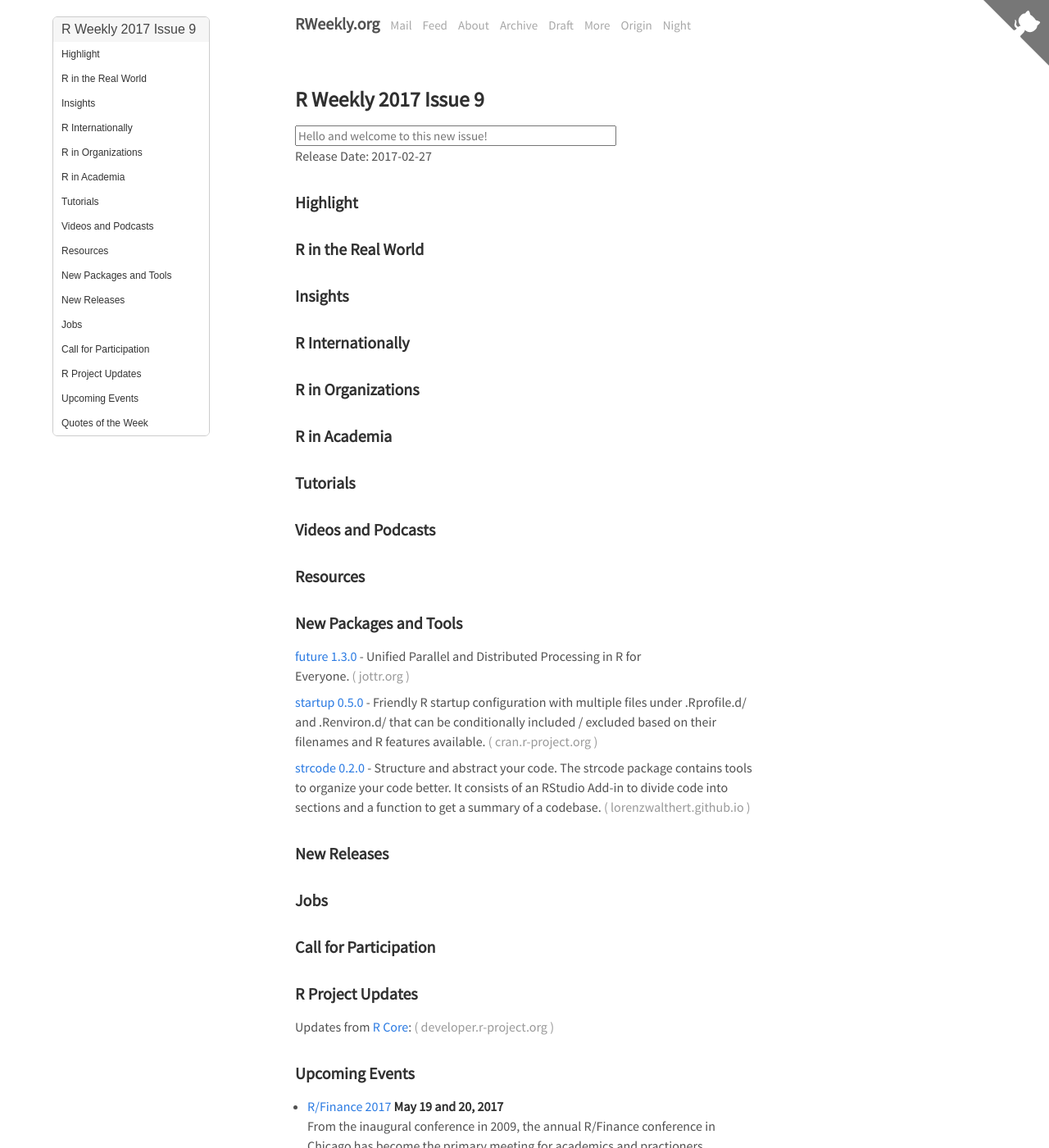
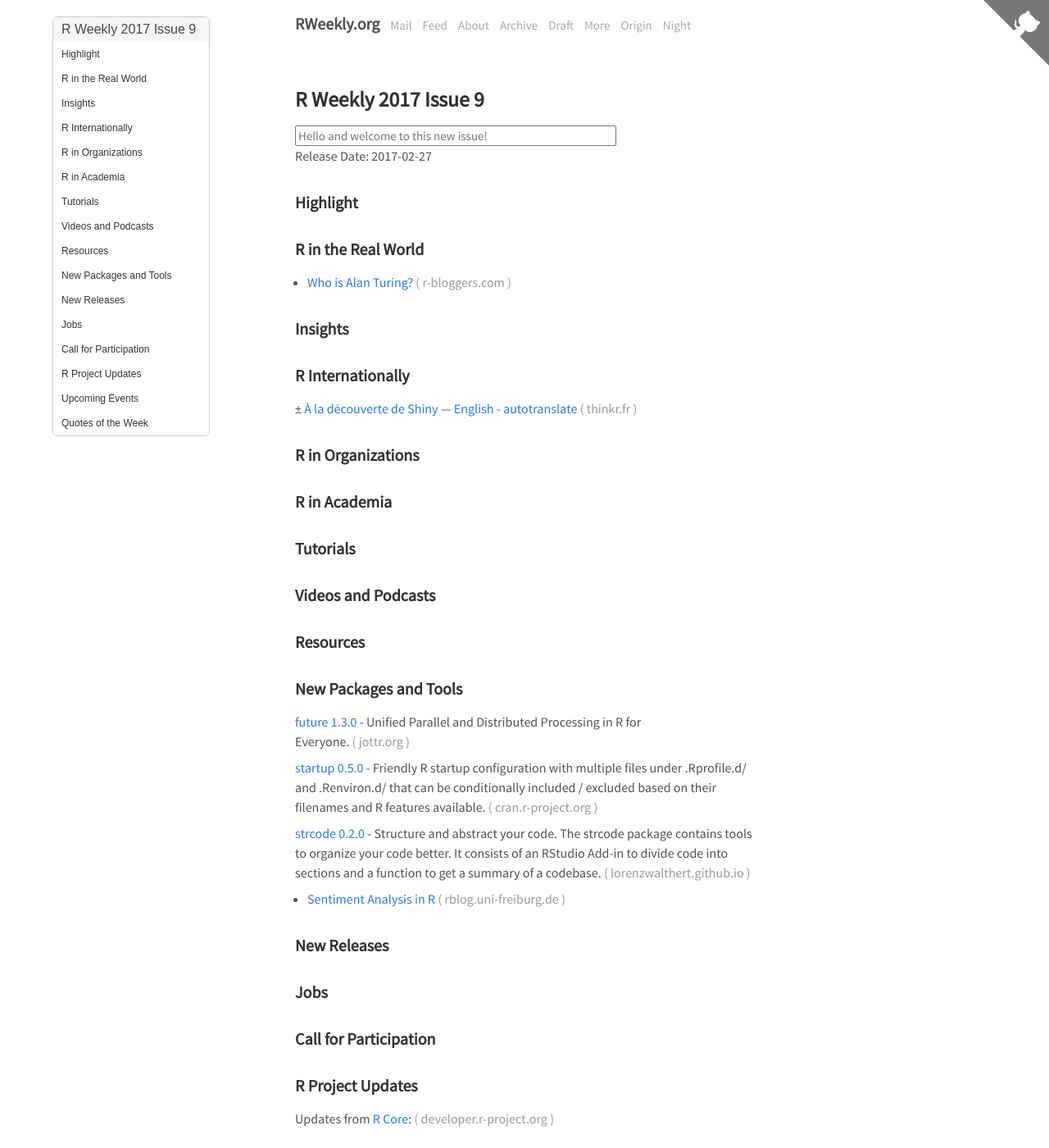
Before and after one commit to rweekly/rweekly.org, a Jekyll site: the page built from draft.md, in a window 1280 px wide and 1400 px high. Shown: the whole window at 82% size. Built offline with Jekyll 4.4.1, drawn with Linux system fonts in a browser that asks for light colours; comment, search, counter and statistics services are not loaded.

Commit message:
Update draft.md

```diff
--- a/draft.md
+++ b/draft.md
@@ -14,7 +14,7 @@ Release Date: 2017-02-27
 
 ### R in the Real World
 
-
++ [Who is Alan Turing?](https://www.r-bloggers.com/who-is-alan-turing/)
 
 ### Insights
 
@@ -22,7 +22,7 @@ Release Date: 2017-02-27
 
 ### R Internationally
 
-
+± [À la découverte de Shiny](http://www.thinkr.fr/a-decouverte-de-shiny/) — [English - autotranslate](http://translate.google.com/translate?hl=&sl=fr&tl=en&u=http://www.thinkr.fr/a-decouverte-de-shiny/)
 
 ### R in Organizations
 
@@ -54,6 +54,8 @@ Release Date: 2017-02-27
 
 [strcode 0.2.0](https://lorenzwalthert.github.io/strcode1/) - Structure and abstract your code. The strcode package contains tools to organize your code better. It consists of an RStudio Add-in to divide code into sections and a function to get a summary of a codebase.
 
++ [Sentiment Analysis in R](http://www.rblog.uni-freiburg.de/2017/02/21/sentiment-analysis-in-r/)
+
 ### New Releases
 
 
```
